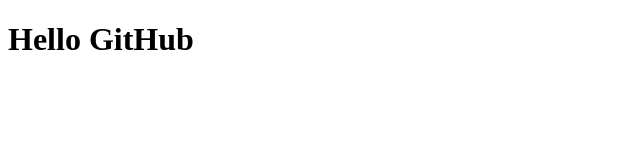
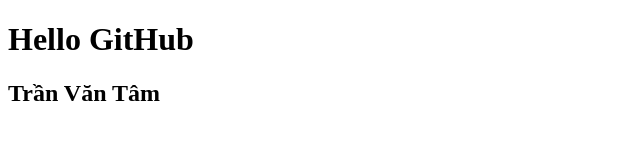
Before and after one commit to trantam1984/demo1, a plain HTML site: page index.html in a window 1280 px wide. Shown: the whole page, without its empty margins (0-640 px from the left). Drawn offline with Linux system fonts and the light colour scheme.

Commit message:
edit code file index.html

```diff
--- a/index.html
+++ b/index.html
@@ -7,5 +7,6 @@
 </head>
 <body>
     <h1>Hello GitHub</h1>
+    <h2>Trần Văn Tâm</h2>
 </body>
 </html>
```
